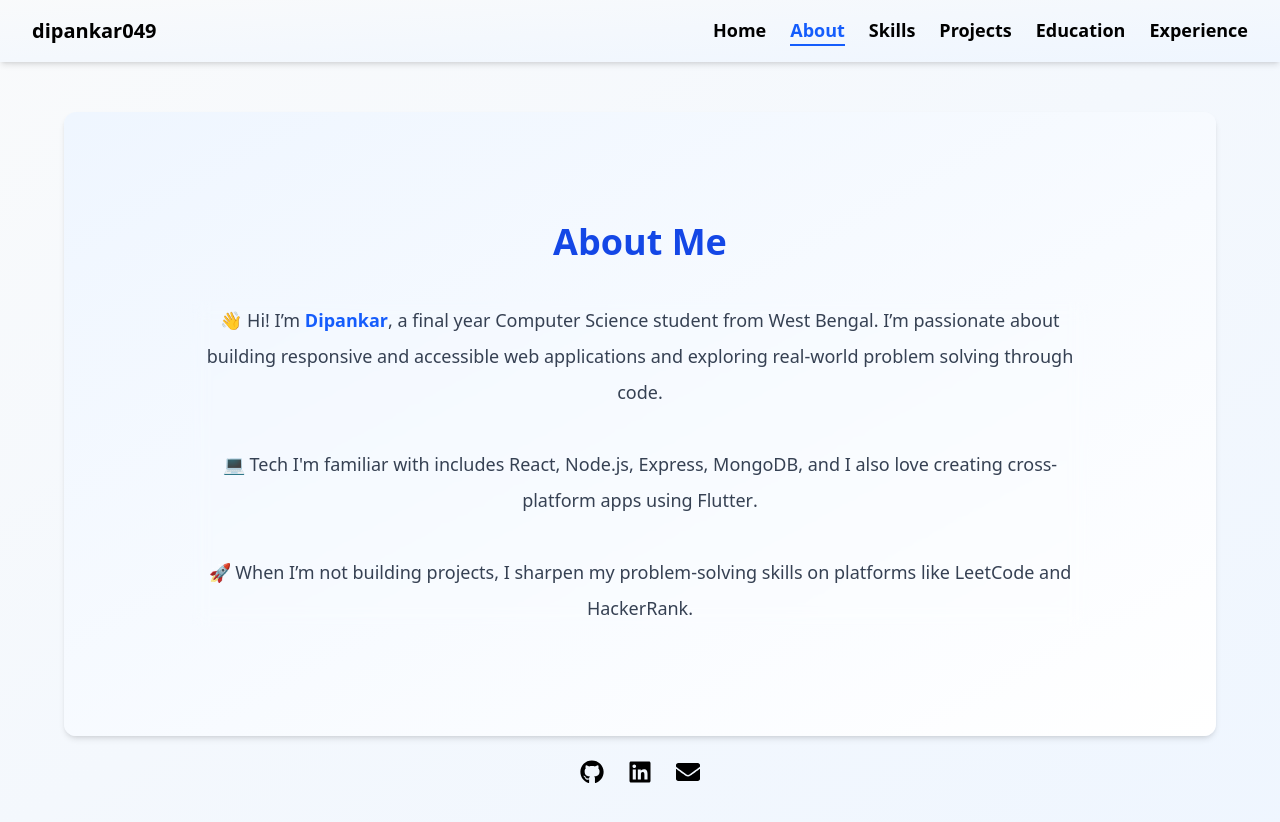
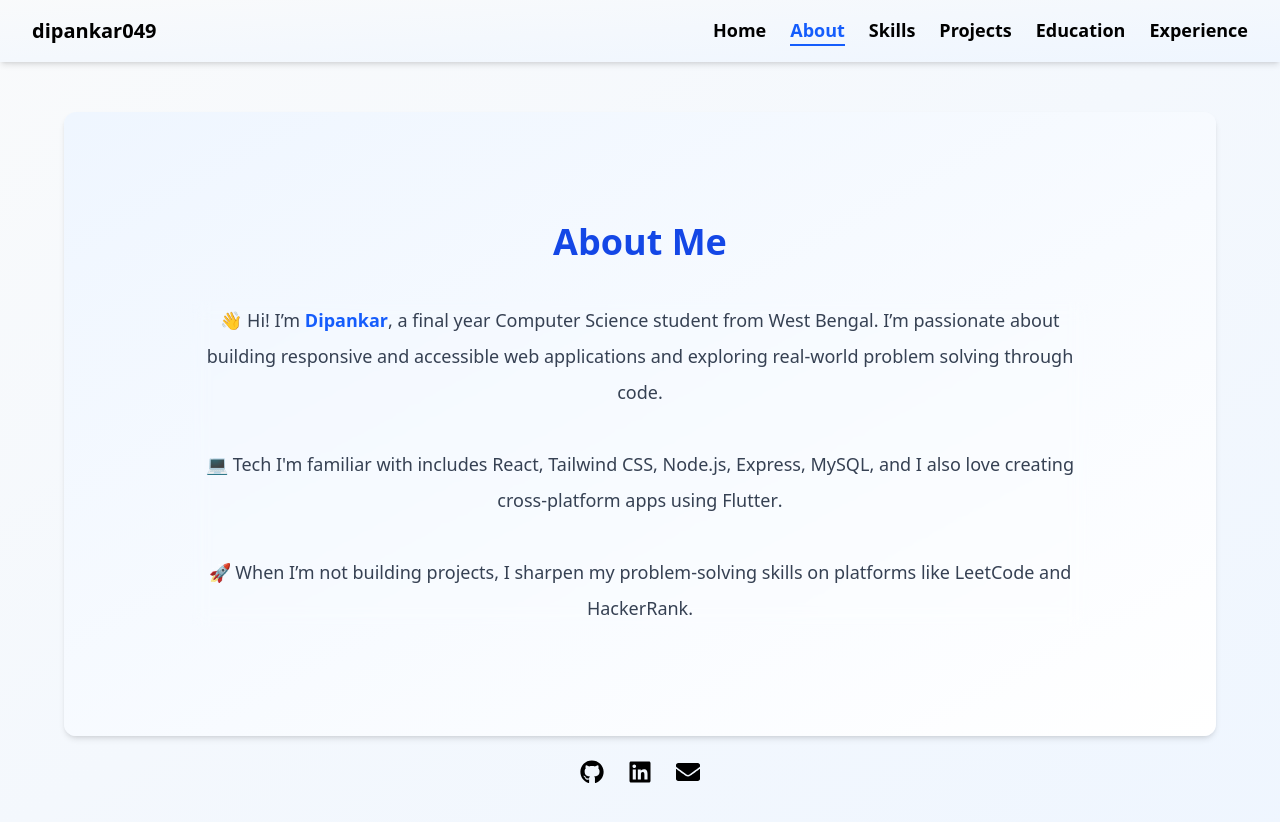
Before and after one commit to dipankar049/portfolio, a React (Vite) app: page /about in a window 1280 px wide. Shown: the top 822 px of the page. Built offline with nearby package versions, Linux system fonts and the light colour scheme.

Commit message:
Update Experience

```diff
--- a/src/components/About.jsx
+++ b/src/components/About.jsx
@@ -9,7 +9,7 @@ const About = () => {
           👋 Hi! I’m <span className="font-semibold text-blue-600">Dipankar</span>, a final year Computer Science student from West Bengal. I’m passionate about
           building responsive and accessible web applications and exploring real-world problem solving through code.
           <br /><br />
-          💻 Tech I'm familiar with includes <span className="font-medium">React, Node.js, Express, MongoDB</span>, and
+          💻 Tech I'm familiar with includes <span className="font-medium">React, Tailwind CSS, Node.js, Express, MySQL</span>, and
           I also love creating cross-platform apps using <span className="font-medium">Flutter</span>.
           <br /><br />
           🚀 When I’m not building projects, I sharpen my problem-solving skills on platforms like
--- a/src/components/Experience.jsx
+++ b/src/components/Experience.jsx
@@ -11,7 +11,7 @@ const Experience = () => {
             <div className="md:w-1/3">
               <h3 className="text-xl md:text-2xl font-semibold text-blue-600">MERN Stack Developer Intern</h3>
               <p className="text-sm text-gray-500">Unified Mentor</p>
-              <p className="text-sm text-gray-400">Jan 2025 - Present</p>
+              <p className="text-sm text-gray-400">Jan 2025 - Jun 2025</p>
             </div>
             <div className="md:w-2/3">
               <p className="text-gray-700 text-md">
```
